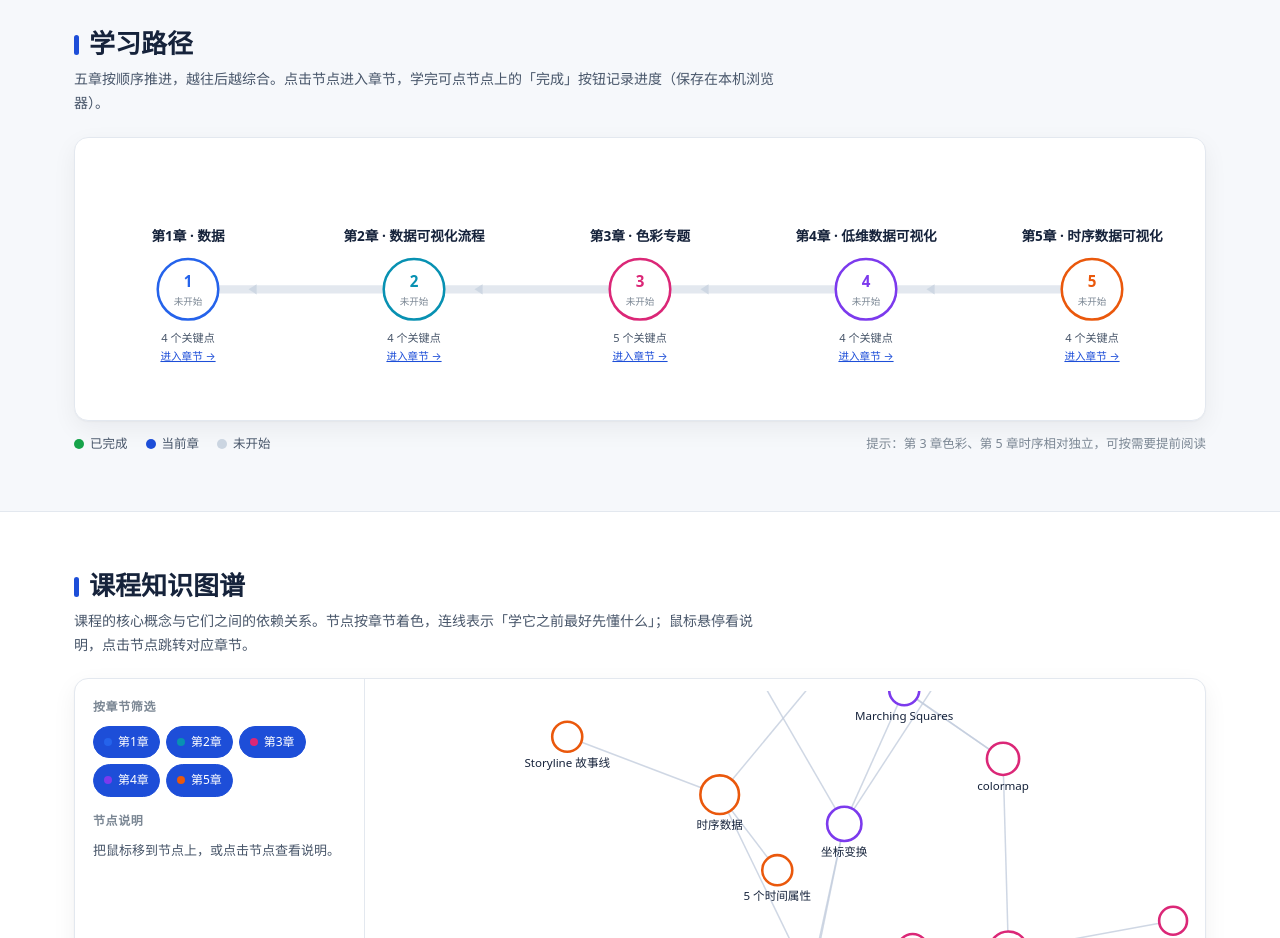
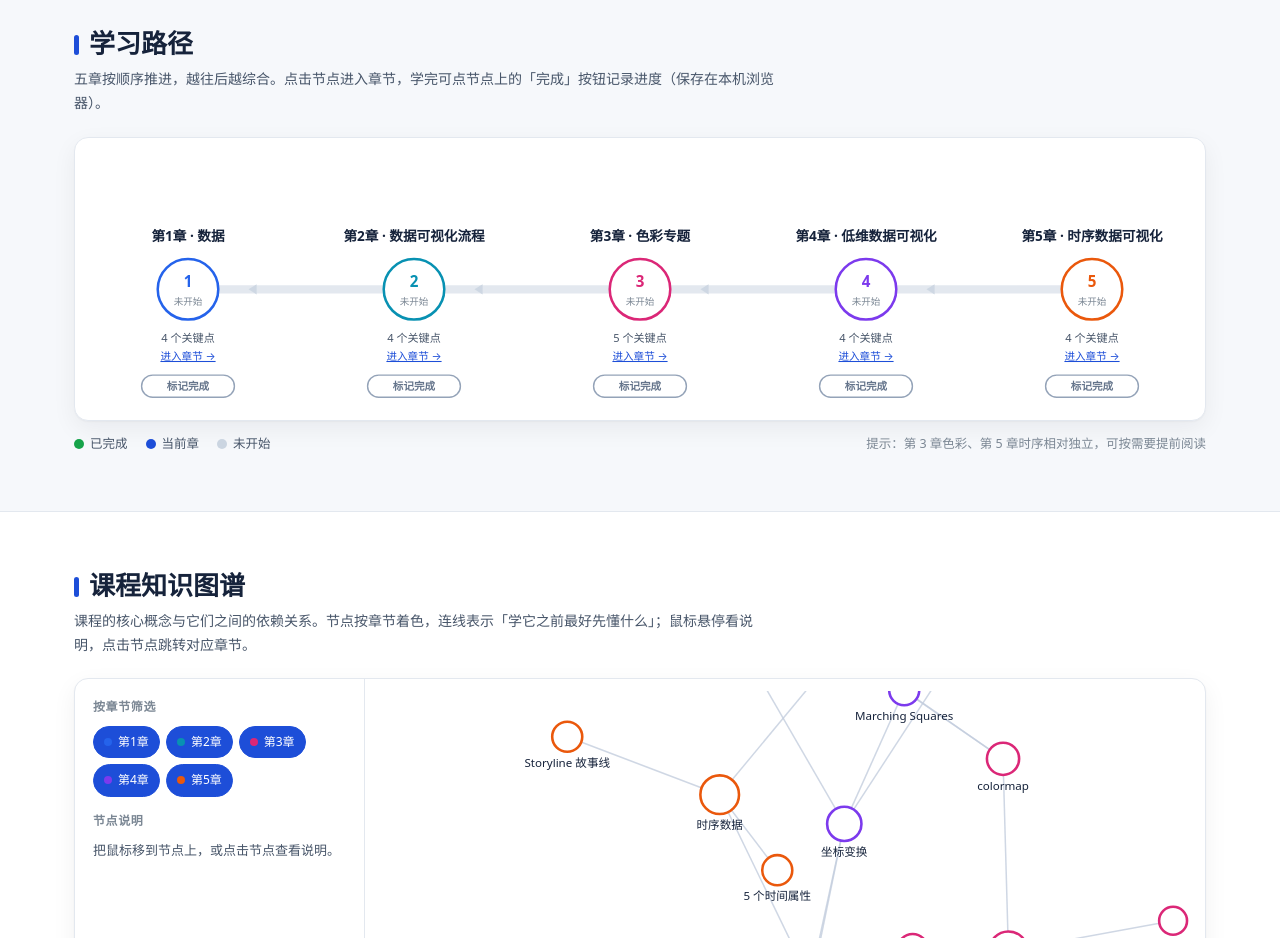
Before and after one commit to wyx-png/55xvis, a plain HTML site: page vis/index.html in a window 1280 px wide. Shown: the part 920-1858 px from the top of the page. Drawn offline with Linux system fonts and the light colour scheme; animation ran at ten frames a second.

Commit message:
学习路径：节点新增「标记完成」打卡按钮，与右上角进度联动

```diff
--- a/vis/home.css
+++ b/vis/home.css
@@ -279,3 +279,7 @@ svg text { font-family: var(--font); }
   .sec { padding: 40px 0; }
   .ref-list ul { column-count: 1; }
 }
+
+/* 学习路径打卡按钮 */
+.pn .done-btn rect { transition: fill .2s, stroke .2s; }
+.pn .done-btn:hover rect { filter: brightness(.96); stroke-width: 2; }
--- a/vis/home.js
+++ b/vis/home.js
@@ -474,6 +474,27 @@
       .text(d => d.keys.length + (lang === 'zh' ? ' 个关键点' : ' key points'));
     nodes.append('text').attr('text-anchor', 'middle').attr('y', 70).attr('font-size', 10.5).attr('fill', '#1d4ed8')
       .text(lang === 'zh' ? '进入章节 →' : 'Open →').style('text-decoration', 'underline');
+    // 「完成」打卡按钮：点一下标记完成（再点取消），与右上角进度联动
+    const isZhP = lang === 'zh';
+    const btn = nodes.append('g').attr('class', 'done-btn')
+      .attr('transform', 'translate(0,96)')
+      .style('cursor', 'pointer')
+      .on('click', function (e, d) {
+        e.stopPropagation();
+        if (doneSet.has(d.id)) doneSet.delete(d.id); else doneSet.add(d.id);
+        saveDone();
+        renderProgress();
+      });
+    btn.append('rect')
+      .attr('x', -46).attr('y', -11).attr('width', 92).attr('height', 22).attr('rx', 11)
+      .attr('fill', d => doneSet.has(d.id) ? '#16a34a' : '#fff')
+      .attr('stroke', d => doneSet.has(d.id) ? '#16a34a' : '#94a3b8')
+      .attr('stroke-width', 1.4);
+    btn.append('text').attr('text-anchor', 'middle').attr('y', 4)
+      .attr('font-size', 10.5).attr('font-weight', 700)
+      .attr('fill', d => doneSet.has(d.id) ? '#fff' : '#64748b')
+      .text(d => doneSet.has(d.id) ? (isZhP ? '已完成 ✓' : 'Done ✓') : (isZhP ? '标记完成' : 'Mark done'));
+    btn.append('title').text(isZhP ? '学完本章点这里打卡；再次点击可取消' : 'Click to toggle completion');
     nodes.on('click', (e, d) => { location.href = d.id + '/'; });
   }
 
```
